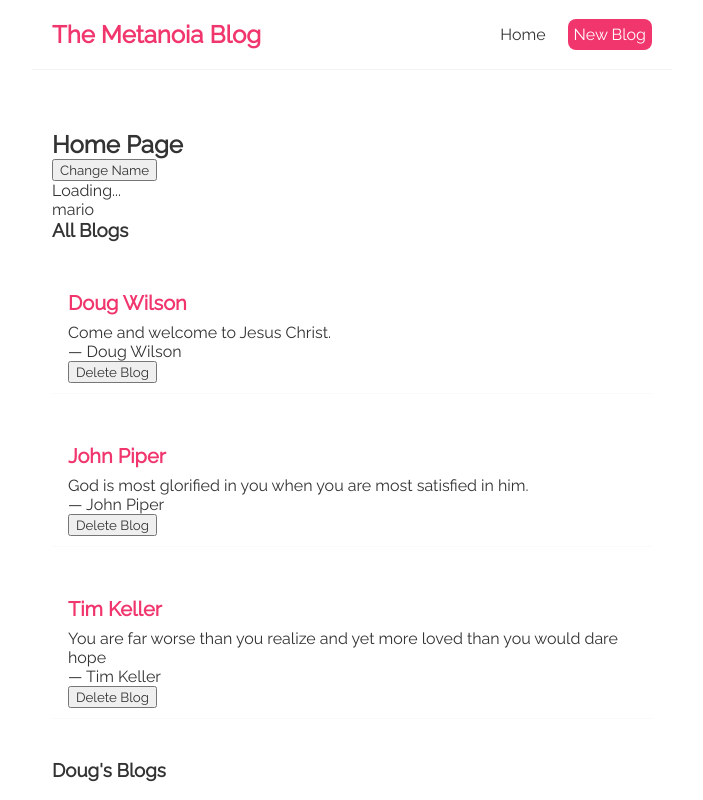
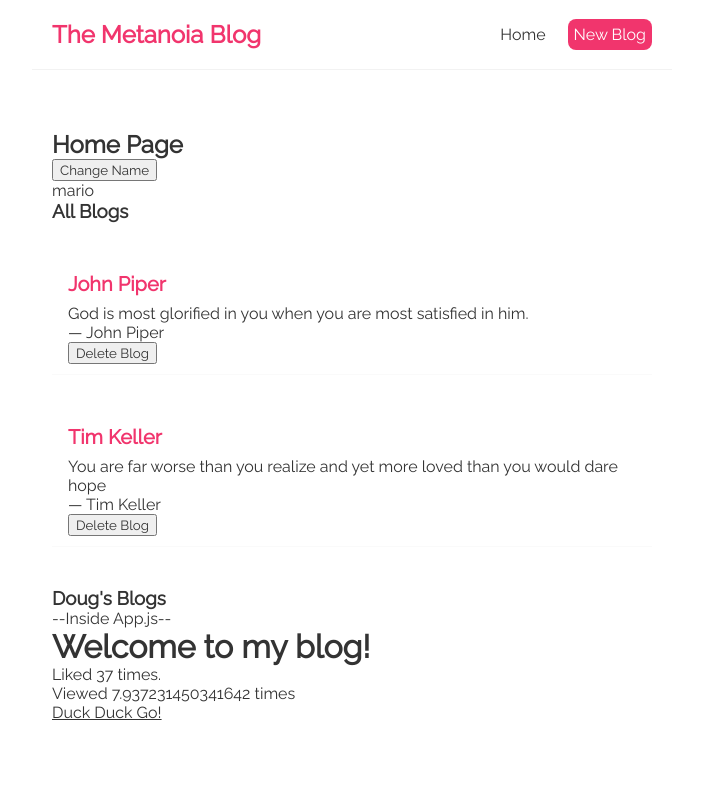
Before and after one commit to kyletower/blog, a React (Create React App) app: page / in a window 1280 px wide. Shown: the top 800 px of the page, without its empty margins (288-991 px from the left). Built offline with nearby package versions, Linux system fonts and the light colour scheme; data requests are answered from the project's data file.

Commit message:
handling fetch errors

```diff
--- a/data/db.json
+++ b/data/db.json
@@ -1,10 +1,5 @@
 {
   "blogs": [
-        {
-            "body": "Come and welcome to Jesus Christ.",
-            "author": "Doug Wilson",
-            "id": 1
-        },
     {
       "body": "God is most glorified in you when you are most satisfied in him.",
       "author": "John Piper",
--- a/src/Home.js
+++ b/src/Home.js
@@ -7,6 +7,7 @@ const Home = () => {
 
   const [blogs, setBlogs] = useState(null);
   const [isLoading, setIsLoading] = useState(true);
+  const [error, setError] = useState(null);
 
   const handleDelete = (id) => {
     const newBlogs = blogs.filter((blog) => blog.id !== id);
@@ -30,10 +31,21 @@ const Home = () => {
     // don't change the state inside useEffect, lest you cause an inf loop
     fetch('http://localhost:8000/blogs')
       .then((res) => {
+        if (!res.ok) {
+          throw Error('Could not fetch the data for that resource.');
+        }
+
         return res.json();
       })
       .then((data) => {
         setBlogs(data); // this won't cause an inf loop because we have an empty dependecy array
+        setIsLoading(false);
+        setError(null);
+      })
+      .catch((err) => {
+        // console.error(err.message);
+        setIsLoading(false);
+        setError(err.message);
       });
   }, []);
 
@@ -65,6 +77,7 @@ const Home = () => {
       </button>
       */
       }
+      {error && <div>{error}</div>}
       {isLoading && <div>Loading...</div>}
       <p>{name}</p>
       {blogs && (
```
Also changed, not shown: TO DO.txt. Lines whose indentation alone changed are shown as unchanged.
